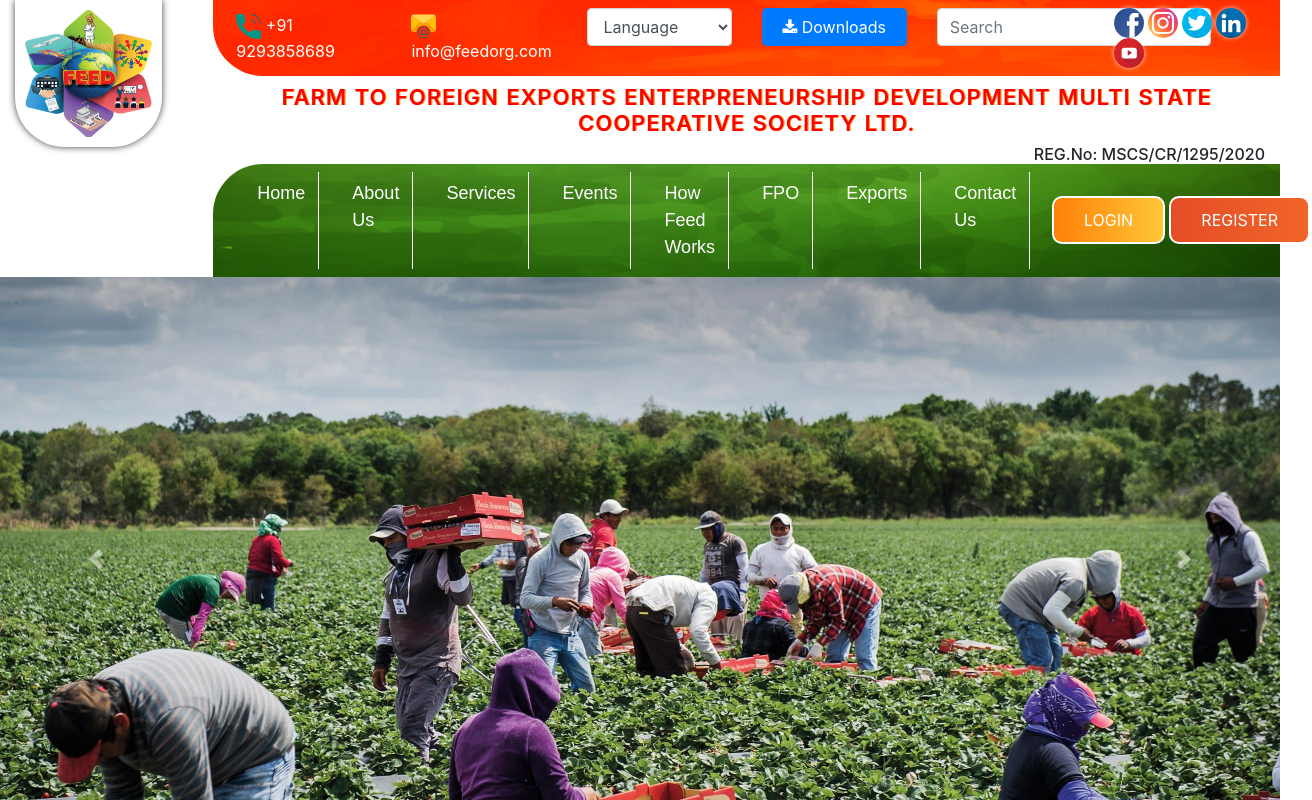
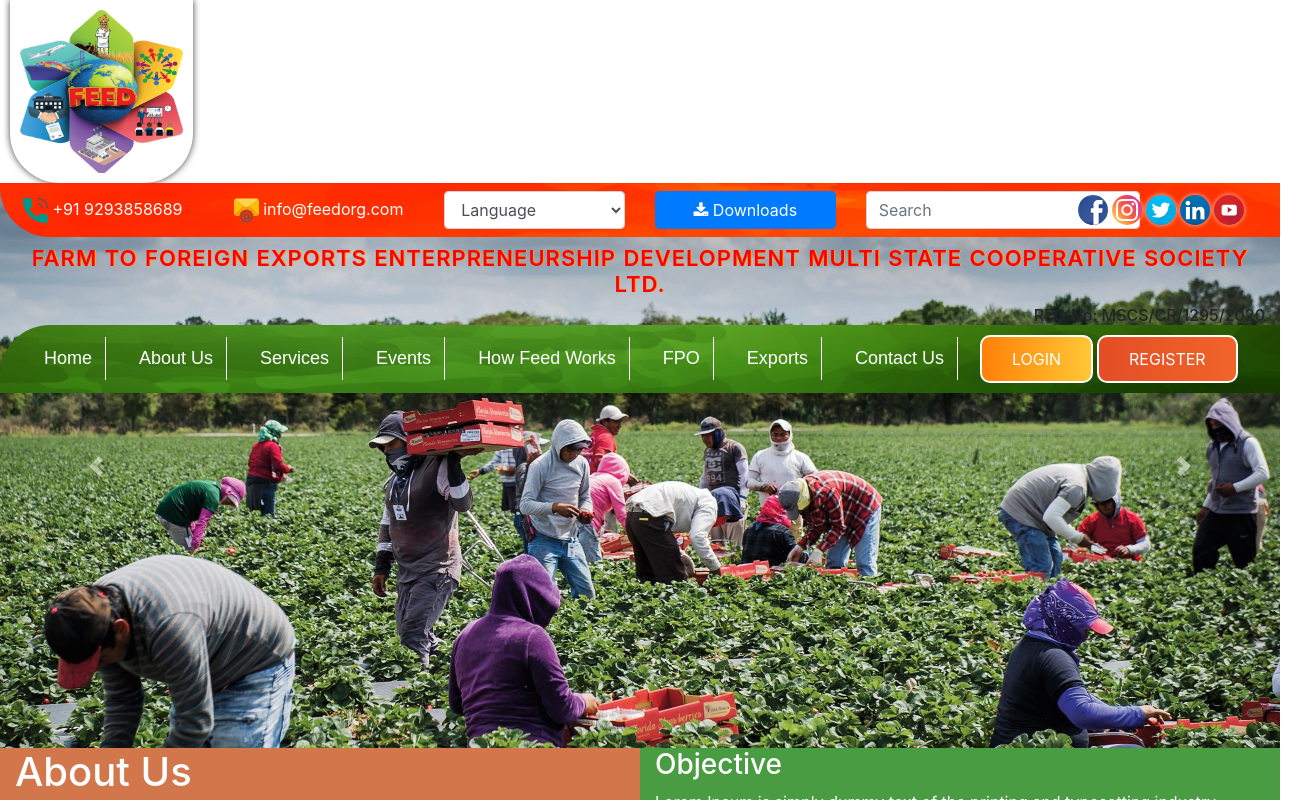
Before and after one commit to madhukarchintoju/FEED, a React (Create React App) app: page / in a window 1280 px wide. Shown: the top 800 px of the page, 1312 px wide, since content can reach past the window. Built offline with nearby package versions, Linux system fonts and the light colour scheme.

Commit message:
made logo responsive

```diff
--- a/src/Components/HeaderComp/Header.css
+++ b/src/Components/HeaderComp/Header.css
@@ -9,30 +9,19 @@
 }
 
 .header-top {
-    /* position: fixed;
- z-index: 100; */
     background-color: rgb(255, 255, 255);
-    /* height: 184px; */
-
-    /* box-shadow: 0px 0px 5px 0px rgba(0,0,0,0.75);
- -webkit-box-shadow: 0px 0px 5px 0px rgba(0,0,0,0.75);
- -moz-box-shadow: 0px 0px 5px 0px rgba(0,0,0,0.75); */
+    height: 183px;
+    padding: 0;
+    margin: 0;
 }
 .feed-logo {
-    /* padding-left: 10px; */
+    height: inherit;
+    padding: 0px 10px 0px 10px;
 }
-/* .feed-logo img {
- margin-top: 0rem!important;
- padding: 10px;
- border-radius: 0px 0px 50px 50px;
- box-shadow: -3px 3px 5px 0px rgba(0,0,0,0.75);
- -webkit-box-shadow: -3px 3px 5px 0px rgba(0,0,0,0.75);
- -moz-box-shadow: -3px 3px 5px 0px rgba(0,0,0,0.75);
-} */
 
 .feed-logo-img {
+    height: inherit;
     padding: 10px;
-    width: 80%;
     margin-bottom: 3px;
     border-radius: 0px 0px 50px 50px;
     box-shadow: 0px 0px 7px 0px rgba(0, 0, 0, 0.75);
@@ -267,13 +256,9 @@
         padding: 0rem !important;
     }
 
-    /* .download-btn-text {
-        display: none;
-    } */
-    /* .download-btn {
-        width: 50px;
-        height: 40px;
-    } */
+    .header-top {
+        height: auto;
+    }
 }
 @media only screen and (min-width: 526px) and (max-width: 768px) {
     .sticky-header {
@@ -288,6 +273,10 @@
     }
     .feed-logo {
         display: none;
+    }
+
+    .header-top {
+        height: auto;
     }
 
     /* .feed-logo img {
@@ -346,9 +335,3 @@
         border-top-left-radius: 0rem !important;
     }
 }
-
-/* @media only screen and (min-width:426px) and (max-width:2560px) {
-    .resp-mobile-logo {
-        display: none;
-    }
-} */
--- a/src/Components/HeaderComp/Header.js
+++ b/src/Components/HeaderComp/Header.js
@@ -4,17 +4,15 @@
 export default function Header() {
     return (
         <React.Fragment>
-            <div className="row m-0 sticky-header header-top">
-                <div className="col-lg-12 col-md-12 col-sm-12 col-xs-12">
-                    <div className="row">
-                        <div className="col-lg-2 col-md-4 col-sm-12 col-xs-4 feed-logo">
+            <div className="row container-fluid sticky-header header-top">
+                <div className="feed-logo">
                     <img
                         src="assets/feed.png"
-                                className="feed-logo-img"
+                        className="img-fluid feed-logo-img"
                         alt="feed-logo"
                     />
                 </div>
-                        <div className="col-lg-10 col-md-8 col-sm-12 col-xs-8">
+                <div className="col">
                     <div
                         className="row orange-stripe"
                         style={{
@@ -47,24 +45,12 @@
                                 <div className="col-lg-2 col-md-4 col-sm-3 col-xs-3 col">
                                     <form>
                                         <select className="lng-select form-control">
-                                                    <option value="">
-                                                        Language
-                                                    </option>
-                                                    <option value="">
-                                                        English
-                                                    </option>
-                                                    <option value="">
-                                                        Telugu
-                                                    </option>
-                                                    <option value="">
-                                                        Tamil
-                                                    </option>
-                                                    <option value="">
-                                                        Hindi
-                                                    </option>
-                                                    <option value="">
-                                                        Marati
-                                                    </option>
+                                            <option value="">Language</option>
+                                            <option value="">English</option>
+                                            <option value="">Telugu</option>
+                                            <option value="">Tamil</option>
+                                            <option value="">Hindi</option>
+                                            <option value="">Marati</option>
                                         </select>
                                     </form>
                                 </div>
@@ -136,16 +122,16 @@
                             <div className="resp-mobile-logo d-md-none d-lg-none d-xl-none">
                                 <img
                                     src="assets/feed.png"
-                                            className="feed-logo-img"
+                                    className="feed-logo-img img-fluid"
                                     alt="feed-logo"
                                 />
                             </div>
                             <div>
-                                        <h3 className="m-2 title text-center">
-                                            FARM TO FOREIGN EXPORTS
-                                            ENTERPRENEURSHIP DEVELOPMENT MULTI
-                                            STATE COOPERATIVE SOCIETY LTD.
-                                        </h3>
+                                <h5 className="m-2 title text-center">
+                                    FARM TO FOREIGN EXPORTS ENTERPRENEURSHIP
+                                    DEVELOPMENT MULTI STATE COOPERATIVE SOCIETY
+                                    LTD.
+                                </h5>
                                 <h6 className="reg-no text-right m-0">
                                     REG.No: MSCS/CR/1295/2020
                                 </h6>
@@ -182,10 +168,7 @@
                                     <ul className="navbar-nav">
                                         <li className="nav-item active">
                                             {/* <a className="nav-link" href="/">Home <span className="sr-only">(current)</span></a> */}
-                                                    <Link
-                                                        className="nav-link"
-                                                        to="/"
-                                                    >
+                                            <Link className="nav-link" to="/">
                                                 Home{' '}
                                                 <span className="sr-only">
                                                     (current)
@@ -225,26 +208,17 @@
                                             </a>
                                         </li>
                                         <li className="nav-item">
-                                                    <a
-                                                        className="nav-link"
-                                                        href="#"
-                                                    >
+                                            <a className="nav-link" href="#">
                                                 FPO
                                             </a>
                                         </li>
                                         <li className="nav-item">
-                                                    <a
-                                                        className="nav-link"
-                                                        href="#"
-                                                    >
+                                            <a className="nav-link" href="#">
                                                 Exports
                                             </a>
                                         </li>
                                         <li className="nav-item">
-                                                    <a
-                                                        className="nav-link"
-                                                        href="#"
-                                                    >
+                                            <a className="nav-link" href="#">
                                                 Contact Us
                                             </a>
                                         </li>
@@ -265,8 +239,6 @@
                     </div>
                 </div>
             </div>
-                </div>
-            </div>
         </React.Fragment>
     )
 }
```
Also changed, not shown: 1 other file (tests, documents, lock files or other folders). Lines whose indentation alone changed are shown as unchanged.
